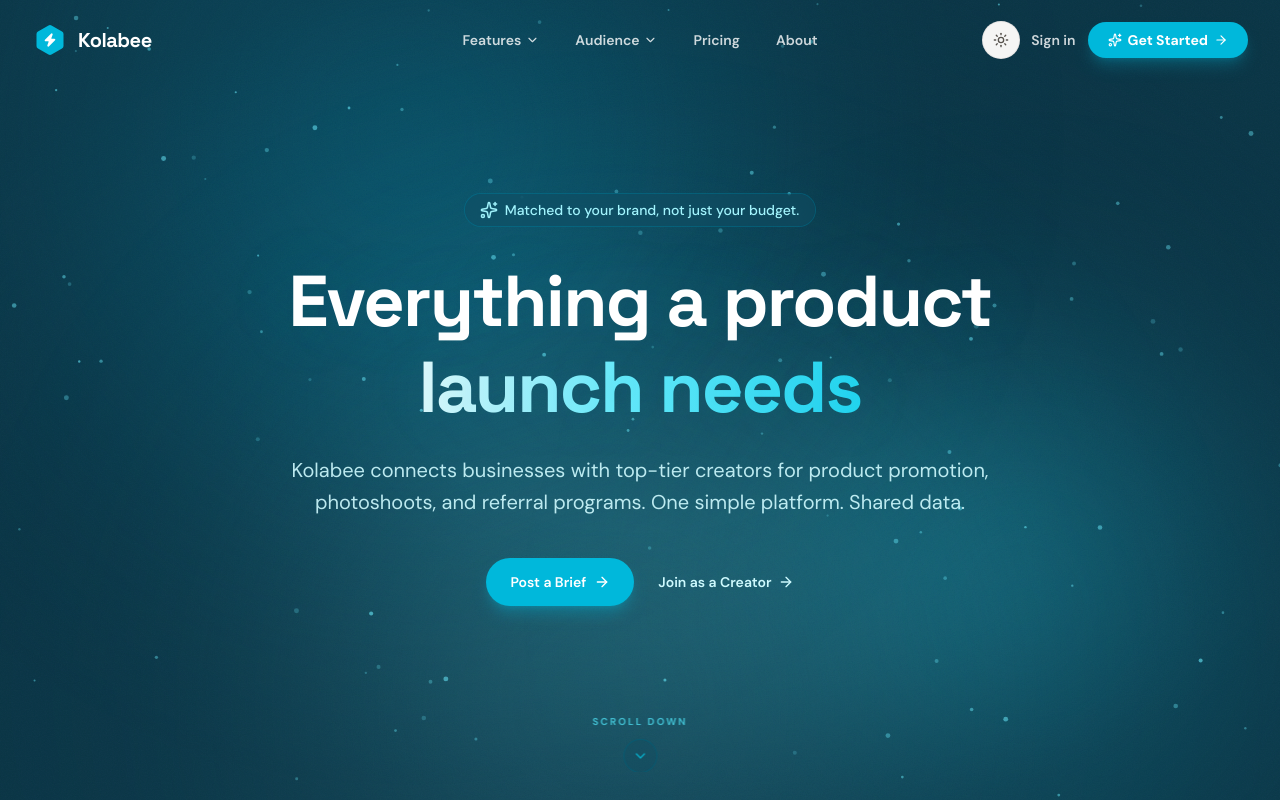
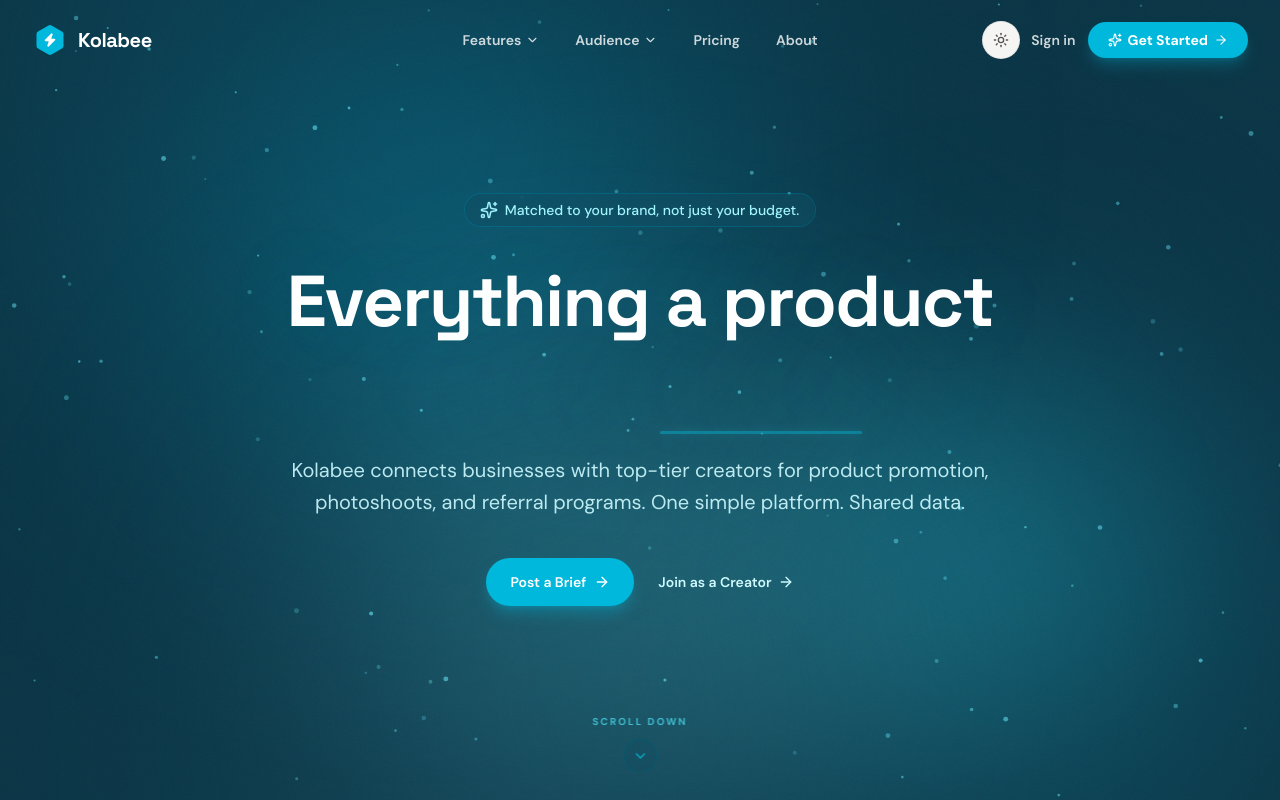
Before and after one commit to ah-nd-naf/Kolabee_Frontend, a Next.js app: page / in a window 1280 px wide. Shown: the top 800 px of the page. Built offline with nearby package versions, Linux system fonts and the light colour scheme.

Commit message:
implemented animated text components and hero section with aurora background and cursor tracking

```diff
--- a/src/app/page.tsx
+++ b/src/app/page.tsx
@@ -41,6 +41,10 @@
 import { CountUp } from "@/components/ui/count-up";
 import { Navbar } from "@/components/ui/navbar";
 import { ParticleField } from "@/components/ui/particle-field";
+import { DecodeText } from "@/components/ui/decode-text";
+import { FocusText } from "@/components/ui/focus-text";
+
+// ── Components ──
 
 /* ───────────────────────────────────────────────────
    ANIMATED AURORA BACKGROUND
@@ -350,7 +354,7 @@
               animate="visible"
               className="block"
             >
-              Everything a product
+              <FocusText text="Everything a product" delayMs={200} staggerMs={40} />
             </motion.span>
             <motion.span
               variants={heroItem(0.27)}
@@ -358,17 +362,19 @@
               animate="visible"
               className="block"
             >
-              {/* "launch needs" gets a subtle cyan gradient */}
-              <span
+              {/* "launch needs" gets a subtle cyan gradient and decode reveal */}
+              <DecodeText
+                text="launch needs"
+                underlineWord="needs"
+                delayMs={1200}
+                className="inline-block"
                 style={{
                   background: "linear-gradient(95deg, #e0f7fa 0%, #67e8f9 45%, #22d3ee 100%)",
                   WebkitBackgroundClip: "text",
                   WebkitTextFillColor: "transparent",
                   backgroundClip: "text",
                 }}
-              >
-                launch needs
-              </span>
+              />
             </motion.span>
           </h1>
 
--- /dev/null
+++ b/src/components/ui/decode-text.tsx
@@ -0,0 +1,222 @@
+"use client";
+
+import { useEffect, useState, useMemo } from "react";
+import { motion, useReducedMotion } from "framer-motion";
+
+interface DecodeTextProps {
+  text: string;
+  className?: string;
+  style?: React.CSSProperties;
+  underlineWord?: string;
+  delayMs?: number; // Delay before starting decode
+}
+
+type CharStatus = "hidden" | "scrambling" | "settled";
+type CursorState = "hidden" | "typing" | "pulsing" | "finished";
+
+const CHAR_SET = "ABCDEFGHIJKLMNOPQRSTUVWXYZ!@#$%";
+
+export function DecodeText({ text, className, style, underlineWord, delayMs = 1000 }: DecodeTextProps) {
+  const prefersReducedMotion = useReducedMotion();
+  const [charStates, setCharStates] = useState<{ char: string; status: CharStatus }[]>(
+    text.split("").map(() => ({ char: "", status: "hidden" }))
+  );
+  const [cursorState, setCursorState] = useState<CursorState>("hidden");
+
+  // Determine if we actually have an underline target
+  const words = text.split(" ");
+
+  useEffect(() => {
+    if (prefersReducedMotion) {
+      setCharStates(text.split("").map((c) => ({ char: c, status: "settled" })));
+      setCursorState("finished");
+      return;
+    }
+
+    let isMounted = true;
+    const chars = text.split("");
+    const staggerMs = 40;
+    const scrambleDuration = 80;
+
+    const startDecode = async () => {
+      if (!isMounted) return;
+      setCursorState("typing");
+
+      // Start the decode loop for each character
+      for (let i = 0; i < chars.length; i++) {
+        if (!isMounted) return;
+
+        // Skip spaces, settle immediately
+        if (chars[i] === " ") {
+          setCharStates((prev) => {
+            const next = [...prev];
+            next[i] = { char: " ", status: "settled" };
+            return next;
+          });
+          // Small delay for space
+          await new Promise((resolve) => setTimeout(resolve, staggerMs));
+          continue;
+        }
+
+        // Start scrambling this char
+        setCharStates((prev) => {
+          const next = [...prev];
+          next[i] = { char: CHAR_SET[Math.floor(Math.random() * CHAR_SET.length)], status: "scrambling" };
+          return next;
+        });
+
+        // Set up the interval for scrambling
+        const scrambleInterval = setInterval(() => {
+          if (!isMounted) return;
+          setCharStates((prev) => {
+            if (prev[i].status !== "scrambling") return prev;
+            const next = [...prev];
+            next[i] = { char: CHAR_SET[Math.floor(Math.random() * CHAR_SET.length)], status: "scrambling" };
+            return next;
+          });
+        }, 30);
+
+        // Wait for the scramble duration, then settle
+        setTimeout(() => {
+          clearInterval(scrambleInterval);
+          if (!isMounted) return;
+          setCharStates((prev) => {
+            const next = [...prev];
+            next[i] = { char: chars[i], status: "settled" };
+            return next;
+          });
+
+          // Check if this is the last character
+          if (i === chars.length - 1) {
+            setCursorState("pulsing");
+            setTimeout(() => {
+              if (isMounted) setCursorState("finished");
+            }, 600); // Pulse for a bit before morphing
+          }
+        }, scrambleDuration);
+
+        // Wait for stagger before starting the next char
+        await new Promise((resolve) => setTimeout(resolve, staggerMs));
+      }
+    };
+
+    const initialDelay = setTimeout(startDecode, delayMs);
+
+    return () => {
+      isMounted = false;
+      clearTimeout(initialDelay);
+    };
+  }, [text, delayMs, prefersReducedMotion]);
+
+  // Find where the cursor should currently sit
+  const currentTypingIndex = useMemo(() => {
+    for (let i = charStates.length - 1; i >= 0; i--) {
+      if (charStates[i].status !== "hidden") return i;
+    }
+    return -1;
+  }, [charStates]);
+
+  // Reconstruct words for rendering
+  const renderWords = () => {
+    let globalCharIndex = 0;
+    return words.map((word, wordIdx) => {
+      const isUnderlineTarget = underlineWord && word === underlineWord;
+      const wordChars = word.split("");
+
+      const renderedWord = (
+        <span key={wordIdx} className={isUnderlineTarget ? "relative inline-block" : "inline-block"}>
+          {wordChars.map((char, charIdx) => {
+            const i = globalCharIndex++;
+            const state = charStates[i];
+            const isScrambling = state.status === "scrambling";
+            const isHidden = state.status === "hidden";
+
+            return (
+              <span key={i} className="inline-flex relative">
+                {/* Character */}
+                <motion.span
+                  initial={false}
+                  animate={{
+                    opacity: isHidden ? 0 : 1,
+                    filter: isScrambling ? "blur(2px)" : "blur(0px)",
+                    fontWeight: isScrambling ? 400 : 700,
+                  }}
+                  transition={{ duration: 0.15 }}
+                  className="inline-block"
+                >
+                  {isHidden ? char : state.char}
+                </motion.span>
+
+                {/* Typing Cursor (inline) */}
+                {cursorState !== "finished" && currentTypingIndex === i && (
+                  <motion.span
+                    layoutId="decode-cursor"
+                    animate={{ opacity: cursorState === "pulsing" ? [1, 0.4, 1] : [1, 0.4] }}
+                    transition={{
+                      repeat: Infinity,
+                      repeatType: "mirror",
+                      duration: 0.6,
+                      ease: "easeInOut",
+                    }}
+                    className="absolute -right-[6px] top-[10%] bottom-[10%] w-[4px] rounded-full bg-cyan-400 shadow-[0_0_12px_rgba(34,211,238,0.8)] z-10"
+                  />
+                )}
+              </span>
+            );
+          })}
+
+          {/* If there is a space after this word, add it to the global index and render it */}
+          {wordIdx < words.length - 1 && (
+            <span className="inline-block relative">
+              &nbsp;
+              {(() => {
+                 const spaceIdx = globalCharIndex++;
+                 return cursorState !== "finished" && currentTypingIndex === spaceIdx && (
+                    <motion.span
+                      layoutId="decode-cursor"
+                      animate={{ opacity: [1, 0.4] }}
+                      transition={{ repeat: Infinity, repeatType: "mirror", duration: 0.6 }}
+                      className="absolute right-0 top-[10%] bottom-[10%] w-[4px] rounded-full bg-cyan-400 shadow-[0_0_12px_rgba(34,211,238,0.8)] z-10"
+                    />
+                 );
+              })()}
+            </span>
+          )}
+
+          {/* Final Morphing Underline */}
+          {cursorState === "finished" && isUnderlineTarget && !prefersReducedMotion && (
+            <motion.span
+              layoutId="decode-cursor"
+              initial={{ opacity: 1 }}
+              animate={{ opacity: 0.35 }}
+              transition={{ duration: 0.8, ease: "easeOut" }}
+              className="absolute left-0 -bottom-1 h-[3px] w-full rounded-full bg-cyan-400 shadow-[0_0_8px_rgba(34,211,238,0.5)] z-0"
+            />
+          )}
+        </span>
+      );
+
+      return renderedWord;
+    });
+  };
+
+  return (
+    <span className={`relative inline-block ${className || ""}`} style={style} aria-hidden="true">
+      {/* Screen Reader Text */}
+      <span className="sr-only">{text}</span>
+
+      {/* Visual Animated Text */}
+      {renderWords()}
+
+      {/* Initial Cursor Position (before typing starts) */}
+      {cursorState === "typing" && currentTypingIndex === -1 && (
+        <motion.span
+          layoutId="decode-cursor"
+          animate={{ opacity: [1, 0.4] }}
+          transition={{ repeat: Infinity, repeatType: "mirror", duration: 0.6 }}
+          className="absolute -left-[6px] top-[10%] bottom-[10%] w-[4px] rounded-full bg-cyan-400 shadow-[0_0_12px_rgba(34,211,238,0.8)] z-10"
+        />
+      )}
+    </span>
+  );
+}
--- /dev/null
+++ b/src/components/ui/focus-text.tsx
@@ -0,0 +1,40 @@
+"use client";
+
+import { motion, useReducedMotion } from "framer-motion";
+
+interface FocusTextProps {
+  text: string;
+  className?: string;
+  delayMs?: number;
+  staggerMs?: number;
+}
+
+export function FocusText({ text, className = "", delayMs = 0, staggerMs = 30 }: FocusTextProps) {
+  const prefersReducedMotion = useReducedMotion();
+  const characters = text.split("");
+
+  if (prefersReducedMotion) {
+    return <span className={className}>{text}</span>;
+  }
+
+  return (
+    <span className={`inline-block ${className}`} aria-hidden="true">
+      <span className="sr-only">{text}</span>
+      {characters.map((char, index) => (
+        <motion.span
+          key={index}
+          initial={{ filter: "blur(8px)", opacity: 0, scale: 0.95 }}
+          animate={{ filter: "blur(0px)", opacity: 1, scale: 1 }}
+          transition={{
+            duration: 0.6,
+            delay: delayMs / 1000 + index * (staggerMs / 1000),
+            ease: [0.16, 1, 0.3, 1], // Standard snap curve
+          }}
+          className="inline-block"
+        >
+          {char === " " ? "\u00A0" : char}
+        </motion.span>
+      ))}
+    </span>
+  );
+}
```
